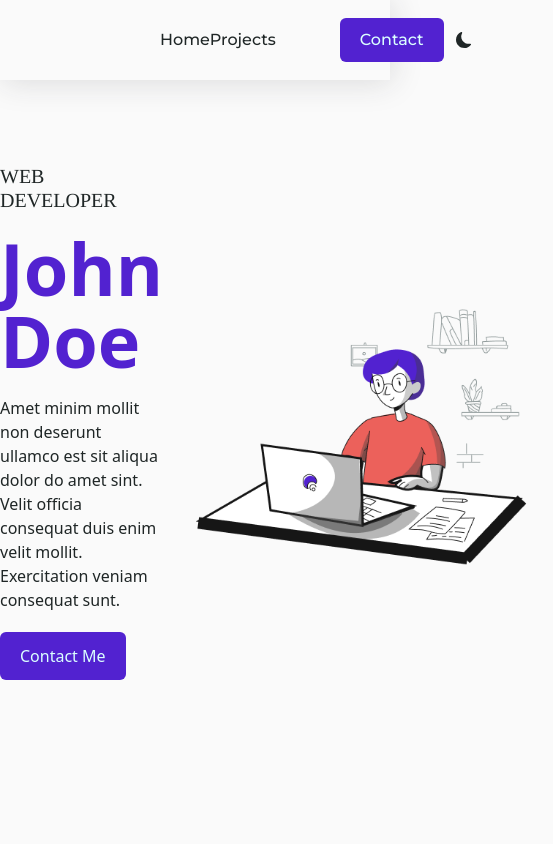
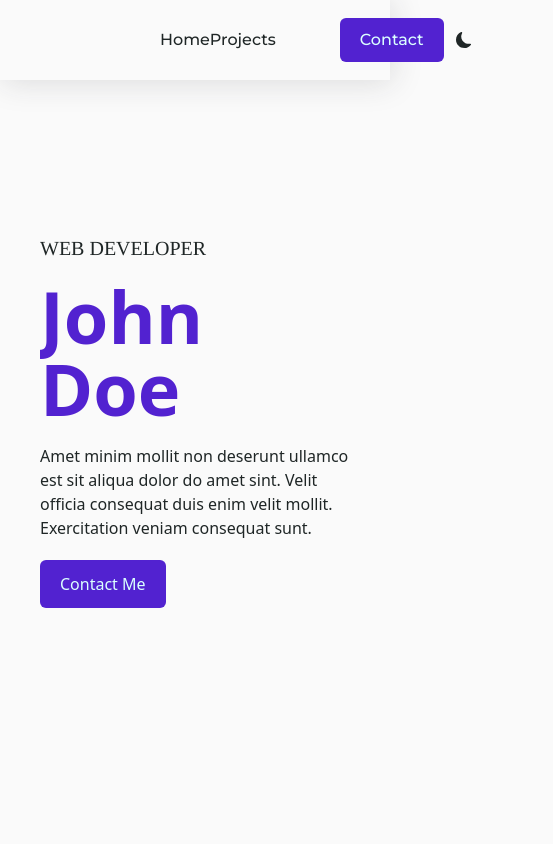
Before and after one commit to francociprian/example, a React (Create React App) app: page / in a window 390 px wide. Shown: the top 844 px of the page, 553 px wide, since content can reach past the window. Built offline with nearby package versions, Linux system fonts and the light colour scheme.

Commit message:
Updating the responsive Hero

```diff
--- a/src/components/Hero.js
+++ b/src/components/Hero.js
@@ -9,22 +9,23 @@ export default function Hero() {
 
   return (
     <div className='max-w-6xl mx-auto h-screen flex'>
-      <div className='flex justify-between items-center' >
-        <div className='flex flex-col items-start '>
+      <div className='flex flex-col-reverse justify-center md:flex-row md:justify-between md:items-center px-10' >
+        <div className='flex flex-col items-start'>
           <p className='font-Tinos font-normal leading-6 text-xl text-[#1F2626] dark:text-[#BDEBEA] pb-5'>WEB DEVELOPER</p>
           <h1
             className='
             hero-title
-            text-7xl pb-5 font-extrabold
+            text-7xl md:text-5xl lg:text-7xl
+            pb-5 font-extrabold
             bg-[#5222D0] text-[#DBFFFF]
             dark:bg-gradient-to-r dark:from-[#00F5A0] dark:to-[#00D9F5] dark:text-[#252728]'
           >
               John Doe
           </h1>
-          <p className='text-[#1F2626] dark:text-[#BDEBEA] pb-5'>Amet minim mollit non deserunt ullamco est sit aliqua dolor do amet sint. Velit officia consequat duis enim velit mollit. Exercitation veniam consequat sunt.</p>
+          <p className='text-base md:text-sm lg:text-base  text-[#1F2626] dark:text-[#BDEBEA] pb-5'>Amet minim mollit non deserunt ullamco est sit aliqua dolor do amet sint. Velit officia consequat duis enim velit mollit. Exercitation veniam consequat sunt.</p>
           <Button name={'Contact Me'} to={'/contact'}/>
         </div>
-        <img src={theme === 'dark' ? HeroDark : HeroLight} alt='Hero'/>
+        <img src={theme === 'dark' ? HeroDark : HeroLight} alt='Hero' className='hidden md:block'/>
       </div>
     </div>
   )
```
